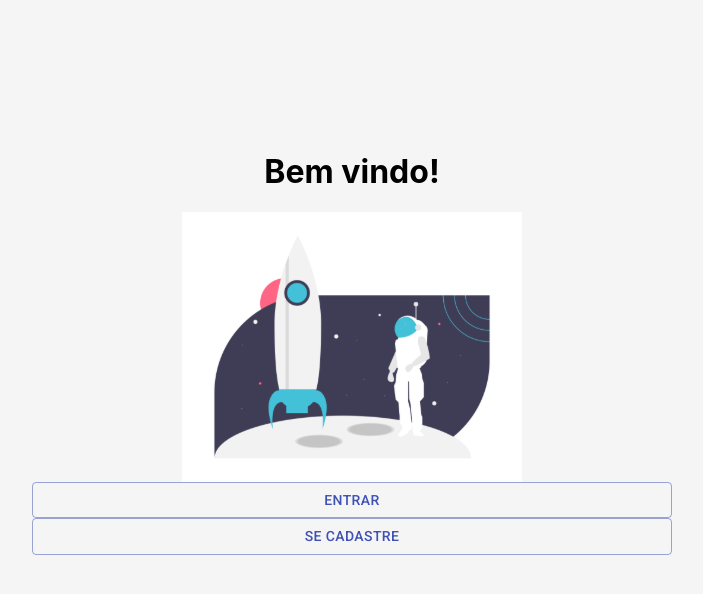
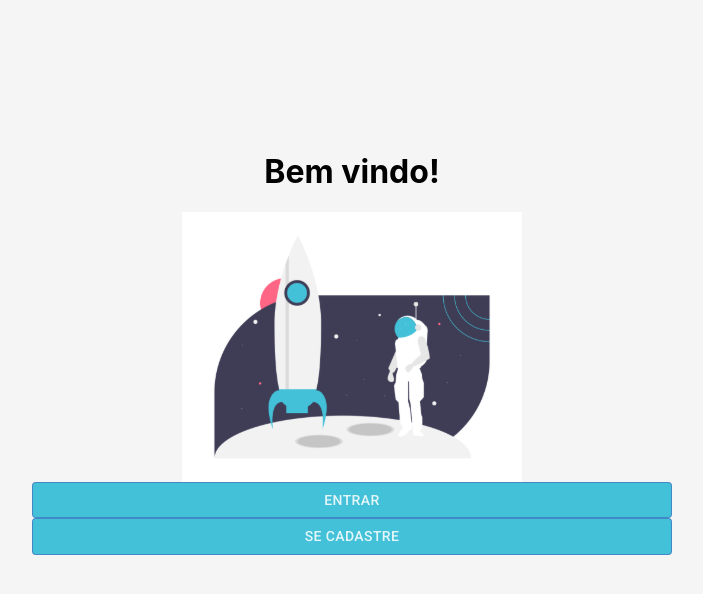
Before and after one commit to KevinWis/MyStack, a React (Create React App) app: page /register/2 in a window 1280 px wide. Shown: the top 594 px of the page, without its empty margins (288-991 px from the left). Built offline with nearby package versions, Linux system fonts and the light colour scheme.

Commit message:
estilizacao do default button incluida

```diff
--- a/src/components/shared/buttons/defaultButton/index.jsx
+++ b/src/components/shared/buttons/defaultButton/index.jsx
@@ -1,10 +1,14 @@
-import Button from "@material-ui/core/Button";
+import { DefaultSharedButton } from "./style.js";
 
 const DefaultButton = ({ value }) => {
   return (
-    <Button variant="outlined" color="primary">
+    <DefaultSharedButton
+      className="default-button"
+      variant="outlined"
+      color="primary"
+    >
       {value}
-    </Button>
+    </DefaultSharedButton>
   );
 };
 
--- a/src/components/shared/buttons/defaultButton/style.js
+++ b/src/components/shared/buttons/defaultButton/style.js
@@ -1,3 +1,7 @@
-import { styled } from "styled-components";
+import styled from "styled-components";
+import Button from "@material-ui/core/Button";
 
-export const defaultStyle = styled.div``;
+export const DefaultSharedButton = styled(Button)`
+  background-color: #43c1d8 !important;
+  color: #e4f6f9 !important;
+`;
```
